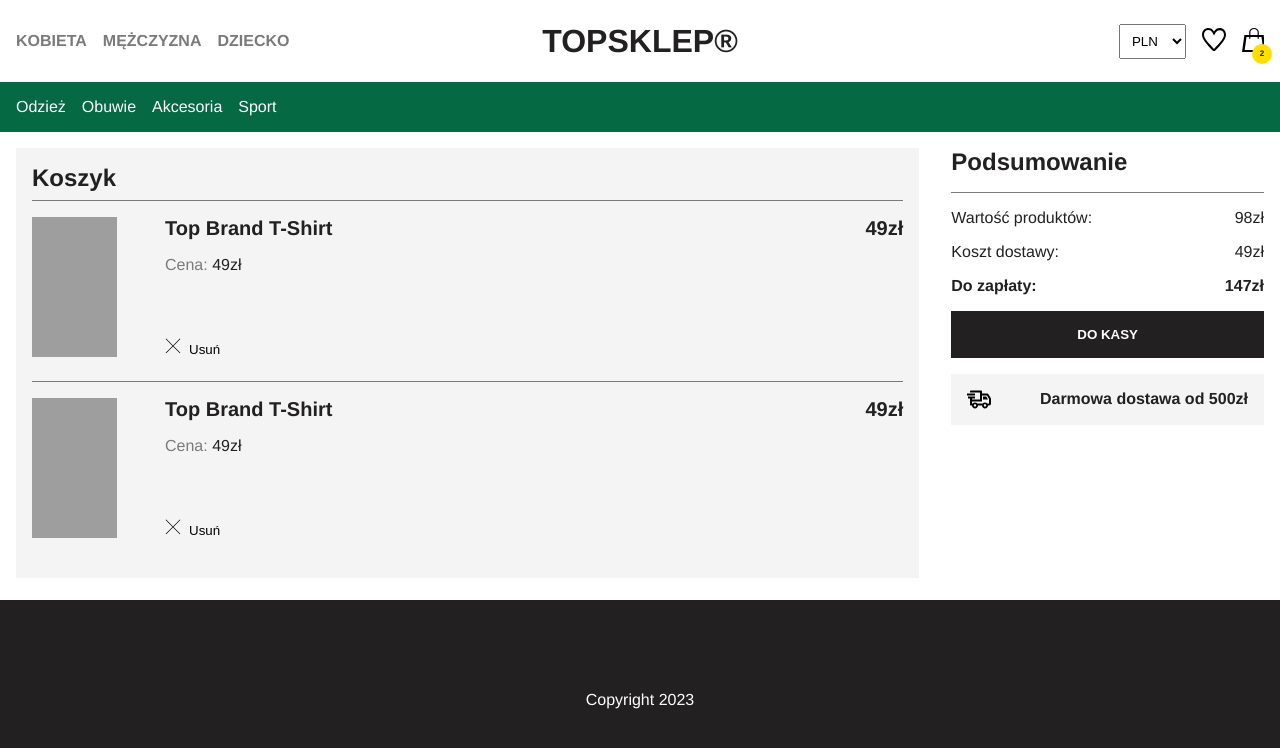
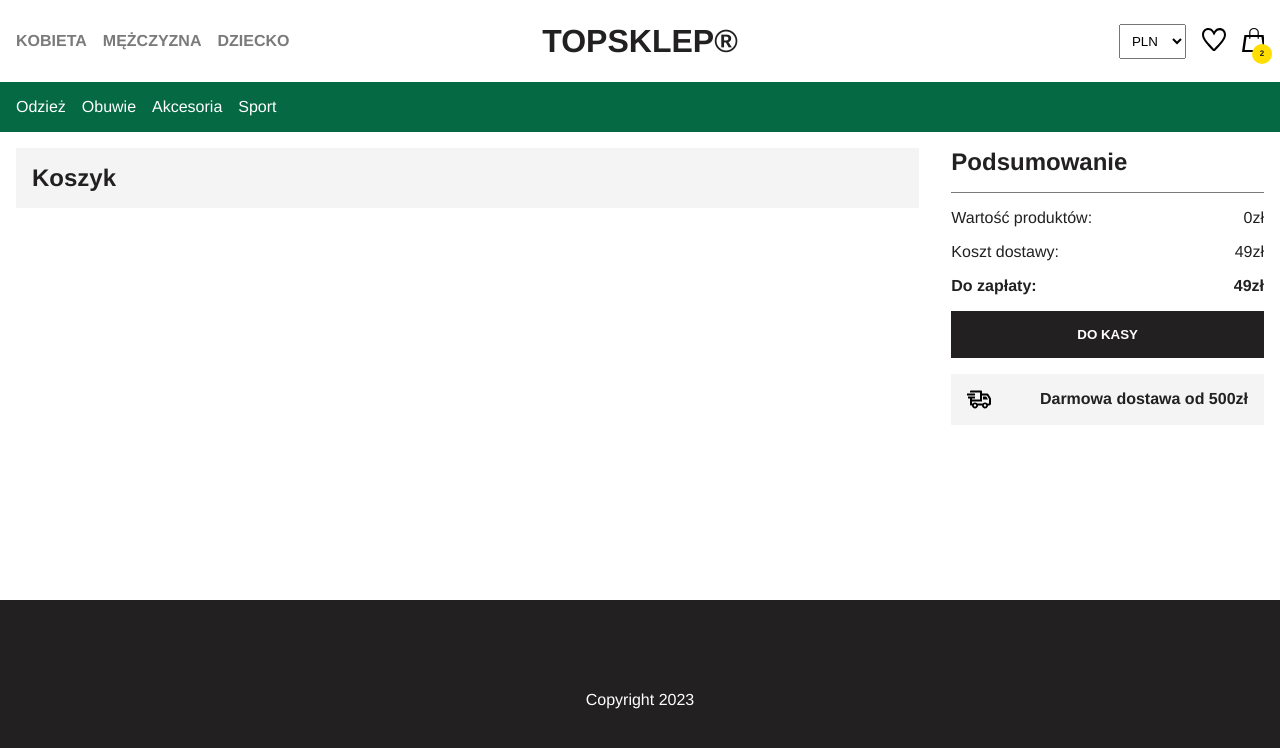
Before and after one commit to Ajgorek04/TOPSKLEP_project-react.js, a React (Vite) app in the folder front-end/: page /koszyk in a window 1280 px wide. Shown: the top 748 px of the page. Built offline with nearby package versions, Linux system fonts and the light colour scheme.

Commit message:
creating localstorage customhook

```diff
--- a/front-end/src/components/CurrencySelector/CurrencySelector.jsx
+++ b/front-end/src/components/CurrencySelector/CurrencySelector.jsx
@@ -4,12 +4,12 @@ import { useContext } from "react";
 import { CurrencyContext } from "../../contexts/CurrencyContext";
 export function CurrencySelector() {
     const [currency, setCurrency] = useContext(CurrencyContext);
+
     return (
         <select
             value={currency}
             onChange={(e) => {
                 setCurrency(e.currentTarget.value);
-                localStorage["selected_currency"] = e.currentTarget.value;
             }}
             className={styles.currencySelector}
         >
--- a/front-end/src/components/Details/Details.jsx
+++ b/front-end/src/components/Details/Details.jsx
@@ -3,8 +3,12 @@ import RETURN_ICON from "../../assets/return.svg";
 import { FullWidthButton } from "../../components/FullWidthButton/FullWidthButton";
 import styles from "./Details.module.css";
 import { Accordion } from "../../components/Accordion/Accordion";
+import { useContext } from "react";
+import { CartContext } from "../../contexts/CartContext";
 
 export function Details({ product }) {
+    const [, addProductToCart] = useContext(CartContext);
+
     const accordionContent = [
         {
             title: "Opis produktu",
@@ -21,7 +25,14 @@ export function Details({ product }) {
             <h2>{product.brand}</h2>
             <p className={styles.productName}>{product.productName}</p>
             <p className={styles.price}>{product.pricePLN}zł</p>
-            <FullWidthButton isBlack={true}>Dodaj do koszyka</FullWidthButton>
+            <FullWidthButton
+                onClick={() => {
+                    addProductToCart(product);
+                }}
+                isBlack={true}
+            >
+                Dodaj do koszyka
+            </FullWidthButton>
             <ul className={styles.extraInfo}>
                 <li>
                     <img src={CAR_ICON} />
--- a/front-end/src/components/FavouriteProduct/FavouriteProduct.jsx
+++ b/front-end/src/components/FavouriteProduct/FavouriteProduct.jsx
@@ -3,12 +3,16 @@ import REMOVE_ICON from "../../assets/remove.svg";
 import BAG_ICON from "../../assets/bag.svg";
 import { useFetcher } from "react-router-dom";
 import { Price } from "../Price/Price";
+import { useContext } from "react";
+import { CartContext } from "../../contexts/CartContext";
 
 export function FavouriteProduct({ favourite }) {
     const product = favourite.product;
     const { Form } = useFetcher();
 
     const price = <Price product={product} />;
+
+    const [, addProductToCart] = useContext(CartContext);
 
     return (
         <div className={styles.favouriteProduct}>
@@ -35,7 +39,11 @@ export function FavouriteProduct({ favourite }) {
                         </button>
                     </Form>
 
-                    <button>
+                    <button
+                        onClick={() => {
+                            addProductToCart(product);
+                        }}
+                    >
                         <img src={BAG_ICON} />
                         Dodaj do koszyka
                     </button>
--- a/front-end/src/components/Layout/Layout.jsx
+++ b/front-end/src/components/Layout/Layout.jsx
@@ -8,16 +8,26 @@ import { MainContent } from "../MainContent/MainContent";
 import { MainMenu } from "../MainMenu/MainMenu";
 import { TopBar } from "../TopBar/TopBar";
 import { CurrencyContext } from "../../contexts/CurrencyContext";
-import { useState } from "react";
 import { CURRENCIES } from "../../constants/currencies";
+import { CartContext } from "../../contexts/CartContext";
+import { useLocalStorage } from "../../hooks/useLocalStorage";
 
 export function Layout() {
-    const [currency, setCurrency] = useState(
-        localStorage["selected_currency"] || CURRENCIES.PLN
+    const [currency, setCurrency] = useLocalStorage(
+        "selected_currency",
+        CURRENCIES.PLN
     );
+
+    const [cartItems, setCartItems] = useLocalStorage("cart_products", []);
+
+    function addProductToCart(product) {
+        const newState = [...cartItems, product];
+        setCartItems(newState);
+    }
 
     return (
         <>
+            <CartContext.Provider value={[cartItems, addProductToCart]}>
                 <CurrencyContext.Provider value={[currency, setCurrency]}>
                     <MainContent>
                         <TopBar>
@@ -33,6 +43,7 @@ export function Layout() {
                     </MainContent>
                     <Footer />
                 </CurrencyContext.Provider>
+            </CartContext.Provider>
         </>
     );
 }
--- /dev/null
+++ b/front-end/src/contexts/CartContext.js
@@ -0,0 +1,3 @@
+import { createContext } from "react";
+
+export const CartContext = createContext();
--- /dev/null
+++ b/front-end/src/hooks/useLocalStorage.js
@@ -0,0 +1,20 @@
+import { useState } from "react";
+
+export function useLocalStorage(key, defaultValue) {
+    function getJSONFromLocalStorage() {
+        if (localStorage[key]) {
+            return JSON.parse(localStorage[key]);
+        } else {
+            return defaultValue;
+        }
+    }
+
+    const [data, setData] = useState(() => getJSONFromLocalStorage());
+
+    function setJSONTOLocalStorage(newData) {
+        setData(newData);
+        localStorage[key] = JSON.stringify(newData);
+    }
+
+    return [data, setJSONTOLocalStorage];
+}
--- a/front-end/src/views/Cart/Cart.jsx
+++ b/front-end/src/views/Cart/Cart.jsx
@@ -1,51 +1,15 @@
+import { useContext } from "react";
 import { CartProductsList } from "../../components/CartProductsList/CartProductsList";
 import { CartSummary } from "../../components/CartSummary/CartSummary";
 import { FlexContainer } from "../../components/FlexContainer/FlexContainer";
+import { CartContext } from "../../contexts/CartContext";
+
 export function Cart() {
-    const cartProducts = [
-        {
-            id: 1,
-            gender: "men",
-            category: "odziez",
-            subcategory: "koszulki",
-            productName: "T-Shirt",
-            brand: "Top Brand",
-            pricePLN: 49,
-            priceUSD: 10,
-            photos: [
-                "http://localhost:3000/product-photos/man-t-shirt-1.jpg",
-                "http://localhost:3000/product-photos/man-t-shirt-4.jpg",
-                "http://localhost:3000/product-photos/man-t-shirt-3.jpg",
-            ],
-            description:
-                "Lorem ipsum dolor sit amet consectetur, adipisicing elit. Nulla facilis aperiam, magnam dolorum sit expedita nihil nostrum, voluptates temporibus voluptatum atque ullam molestiae provident dolore eligendi? Esse amet dolore illum.",
-            maintenanceInfo:
-                "Nemo et nam quasi in suscipit earum odit laborum repellat quo dolore rem, sequi eaque sapiente quibu",
-        },
-        {
-            id: 2,
-            gender: "men",
-            category: "odziez",
-            subcategory: "koszulki",
-            productName: "T-Shirt",
-            brand: "Top Brand",
-            pricePLN: 49,
-            priceUSD: 10,
-            photos: [
-                "http://localhost:3000/product-photos/man-t-shirt-1.jpg",
-                "http://localhost:3000/product-photos/man-t-shirt-4.jpg",
-                "http://localhost:3000/product-photos/man-t-shirt-3.jpg",
-            ],
-            description:
-                "Lorem ipsum dolor sit amet consectetur, adipisicing elit. Nulla facilis aperiam, magnam dolorum sit expedita nihil nostrum, voluptates temporibus voluptatum atque ullam molestiae provident dolore eligendi? Esse amet dolore illum.",
-            maintenanceInfo:
-                "Nemo et nam quasi in suscipit earum odit laborum repellat quo dolore rem, sequi eaque sapiente quibu",
-        },
-    ];
+    const [cartItems] = useContext(CartContext);
     return (
         <FlexContainer>
-            <CartProductsList products={cartProducts} />
-            <CartSummary products={cartProducts} />
+            <CartProductsList products={cartItems} />
+            <CartSummary products={cartItems} />
         </FlexContainer>
     );
 }
```
Also changed, not shown: 1 other file (tests, documents, lock files or other folders). Lines whose indentation alone changed are shown as unchanged.
